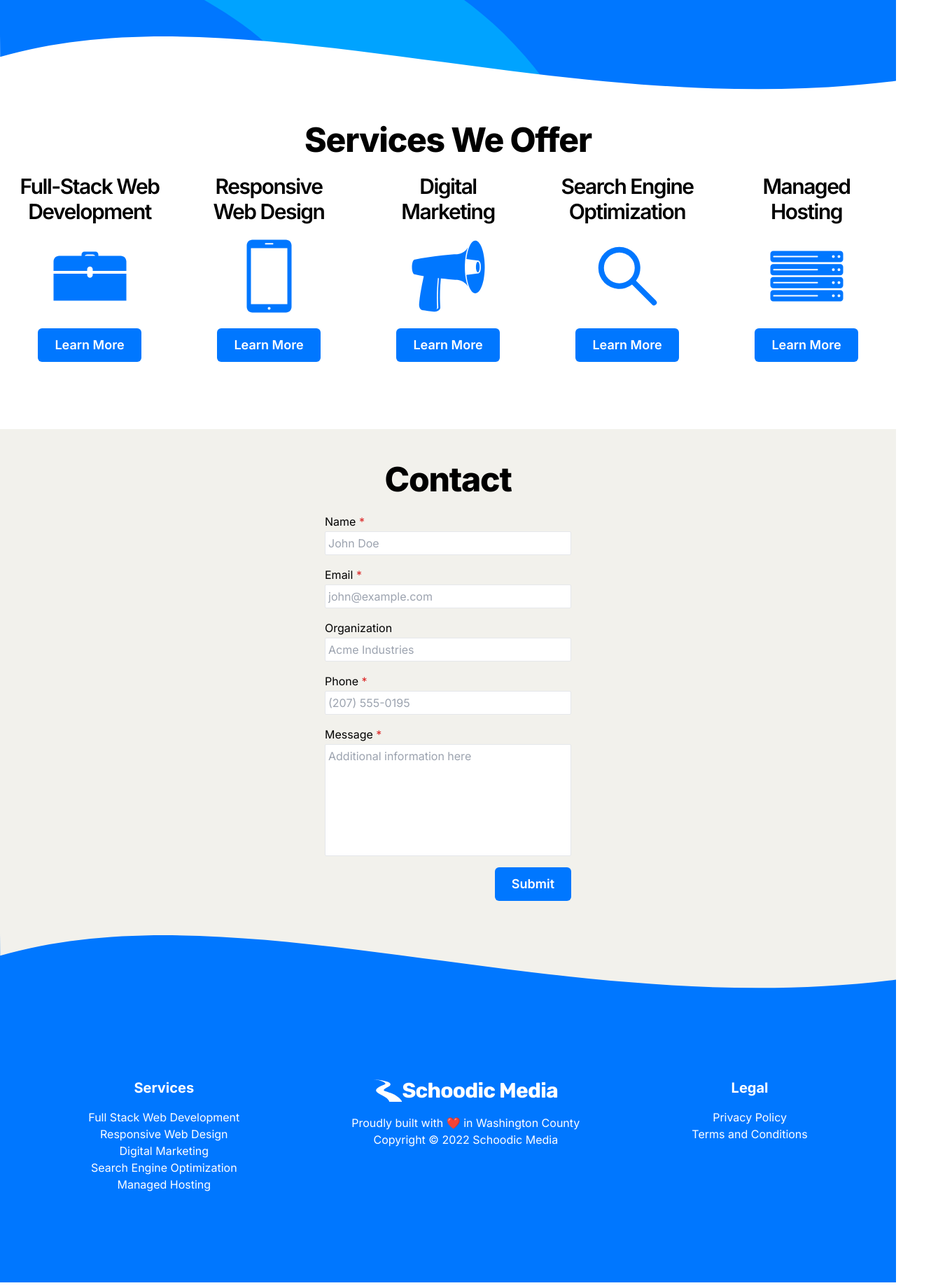
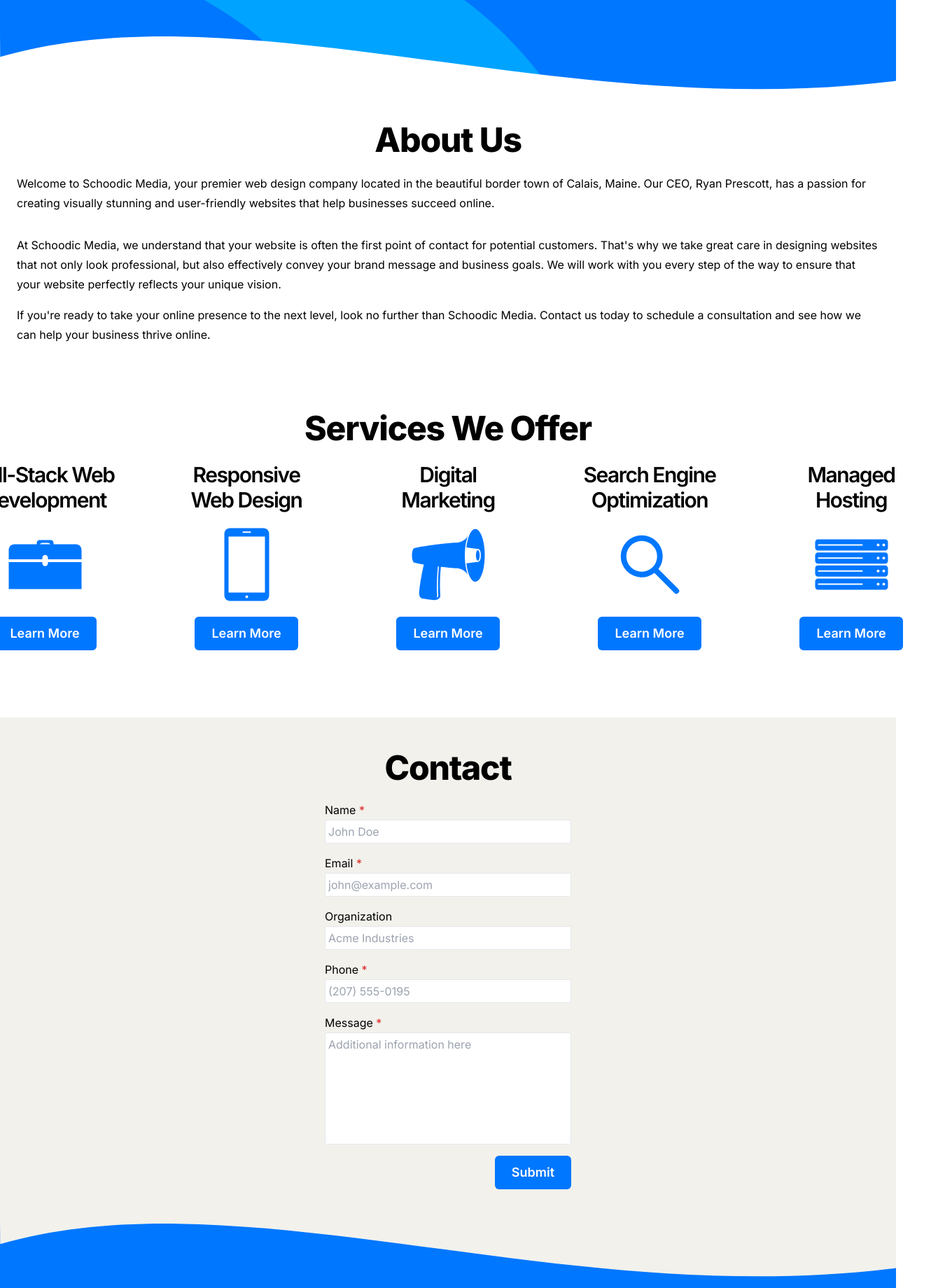
Before and after one commit to schoodicsolutions/main-site, a SvelteKit app: page / in a window 1280 px wide. Shown: the part 640-2480 px from the top of the page at 70% size, 1360 px wide, since content can reach past the window. Built offline with nearby package versions, Linux system fonts and the light colour scheme.

Commit message:
Add about section

```diff
--- a/src/app.css
+++ b/src/app.css
@@ -2,6 +2,7 @@
 @import "@fontsource/rubik/800.css";
 
 @import "@fontsource/inter/400.css";
+@import "@fontsource/inter/500.css";
 @import "@fontsource/inter/600.css";
 @import "@fontsource/inter/700.css";
 @import "@fontsource/inter/800.css";
@@ -21,7 +22,7 @@
         scroll-behavior: smooth;
     }
     section {
-      @apply snap-y scroll-mt-24 flex flex-col gap-6 py-6 lg:py-12;
+      @apply snap-y scroll-mt-24 flex flex-col gap-6 px-4 lg:px-6 py-6 lg:py-12 justify-center items-center;
     }
 }
 
--- a/src/lib/Footer.svelte
+++ b/src/lib/Footer.svelte
@@ -6,7 +6,7 @@
     const year = new Date().getFullYear();
 </script>
 
-<footer class="text-center font-medium">
+<footer class="text-center">
     {#if !$page.error}
         <div class="w-full h-8 lg:h-[6vw] bg-almond">
             <Wave class="text-croix" height="100%" />
--- a/src/lib/Nav.svelte
+++ b/src/lib/Nav.svelte
@@ -11,6 +11,11 @@
             caption: 'Home',
             pathname: '/',
             scrollTo: '+top',
+        },
+        {
+            caption: 'About',
+            pathname: '/',
+            scrollTo: 'about',
         },
         {
             caption: 'Services',
--- a/src/routes/+page.svelte
+++ b/src/routes/+page.svelte
@@ -12,8 +12,16 @@
 <main>
 
     <Hero />
+    <section use:scrollRef={'about'}>
+        <h2>About Us</h2>
+        <div class="w-[1440px] max-w-full flex flex-col gap-4 text-xl">
+            <p>Welcome to Schoodic Media, your premier web design company located in the beautiful border town of Calais, Maine. Our CEO, Ryan Prescott, has a passion for creating visually stunning and user-friendly websites that help businesses succeed online.<p>
+            <p>At Schoodic Media, we understand that your website is often the first point of contact for potential customers. That's why we take great care in designing websites that not only look professional, but also effectively convey your brand message and business goals. We will work with you every step of the way to ensure that your website perfectly reflects your unique vision.</p>
+            <p>If you're ready to take your online presence to the next level, look no further than Schoodic Media. Contact us today to schedule a consultation and see how we can help your business thrive online.</p>
+        </div>
+    </section>
 
-    <section class="py-6 lg:py-12" use:scrollRef={'services'}>
+    <section use:scrollRef={'services'}>
         <h2>
             Services We Offer
         </h2>
```
